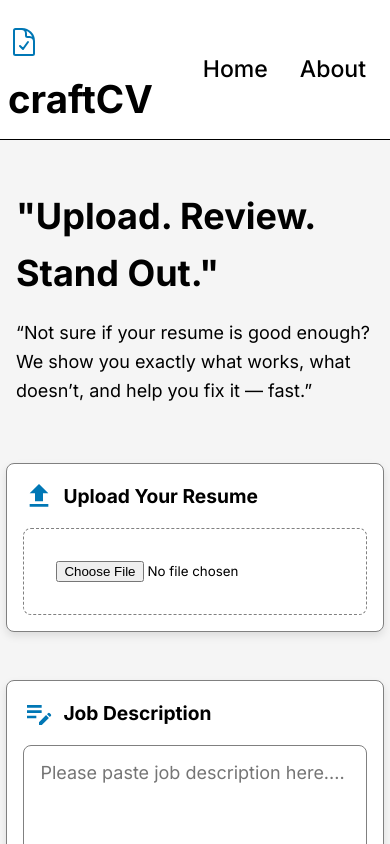
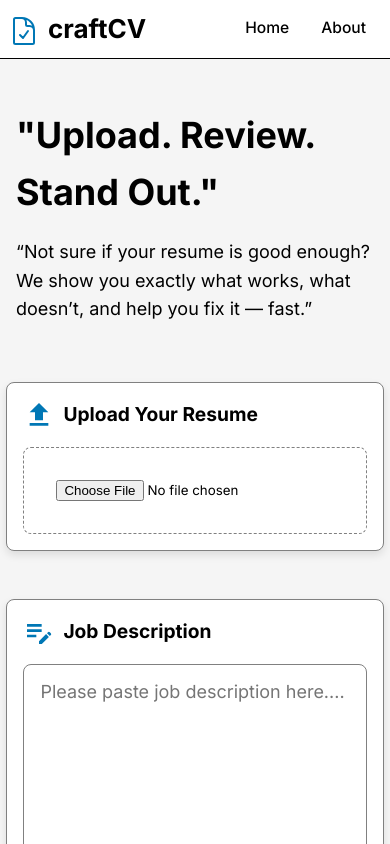
Before and after one commit to priyanshuchaudhary2425/craftCV, a React (Vite) app in the folder craftCVFrontend/: page / in a window 390 px wide. Shown: the top 844 px of the page. Built offline with nearby package versions, Linux system fonts and the light colour scheme.

Commit message:
changed header layout

```diff
--- a/craftCVFrontend/index.html
+++ b/craftCVFrontend/index.html
@@ -3,7 +3,7 @@
   <head>
     <meta charset="UTF-8" />
     <meta name="viewport" content="width=device-width, initial-scale=1.0" />
-    <link rel="icon" href="./public/favicon.ico" />
+    <link rel="icon" href="./favicon.ico" />
     <link rel="preconnect" href="https://fonts.googleapis.com">
     <link rel="preconnect" href="https://fonts.gstatic.com" crossorigin>
     <link href="https://fonts.googleapis.com/css2?family=Inter:ital,opsz,wght@0,14..32,100..900;1,14..32,100..900&display=swap" rel="stylesheet">
--- a/craftCVFrontend/public/style.css
+++ b/craftCVFrontend/public/style.css
@@ -64,19 +64,6 @@ label {
   vertical-align: middle;
 }
 
-
-
-header {
-    font-size: larger;
-    padding: 0.5rem;
-    display: flex;
-    justify-content: space-between;
-    align-items: center;
-    background-color: white;
-    border-bottom: 1px solid black;
-}
-
-
 footer {
   font-size: larger;
   padding: 0.5rem;
@@ -86,22 +73,10 @@ footer {
 }
 
 
+@media (max-width: 600px) {
 
+  header {
+    font-size: small;
+}
 
-
-
-
-
-/* The overlay: covers entire screen */
-.popupOverlay {
-  position: fixed;
-  top: 0;
-  left: 0;
-  width: 100%;
-  height: 100%;
-  background: rgba(0, 0, 0, 0.5); /* semi-transparent */
-  display: flex;
-  align-items: center;
-  justify-content: center;
-  z-index: 999; /* make sure it’s on top */
 }
```
